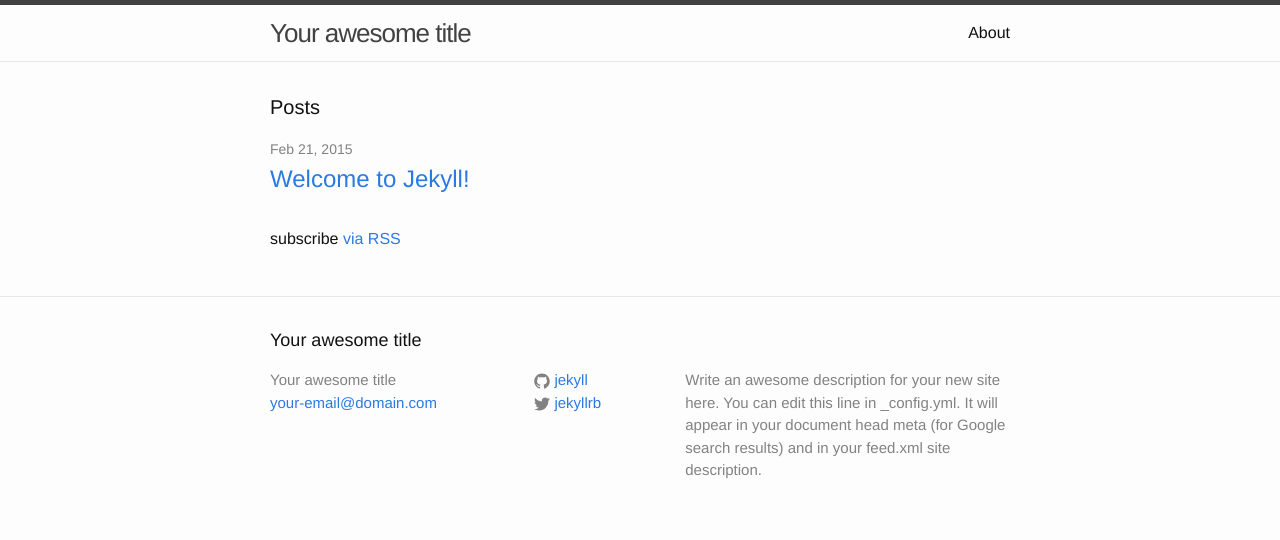
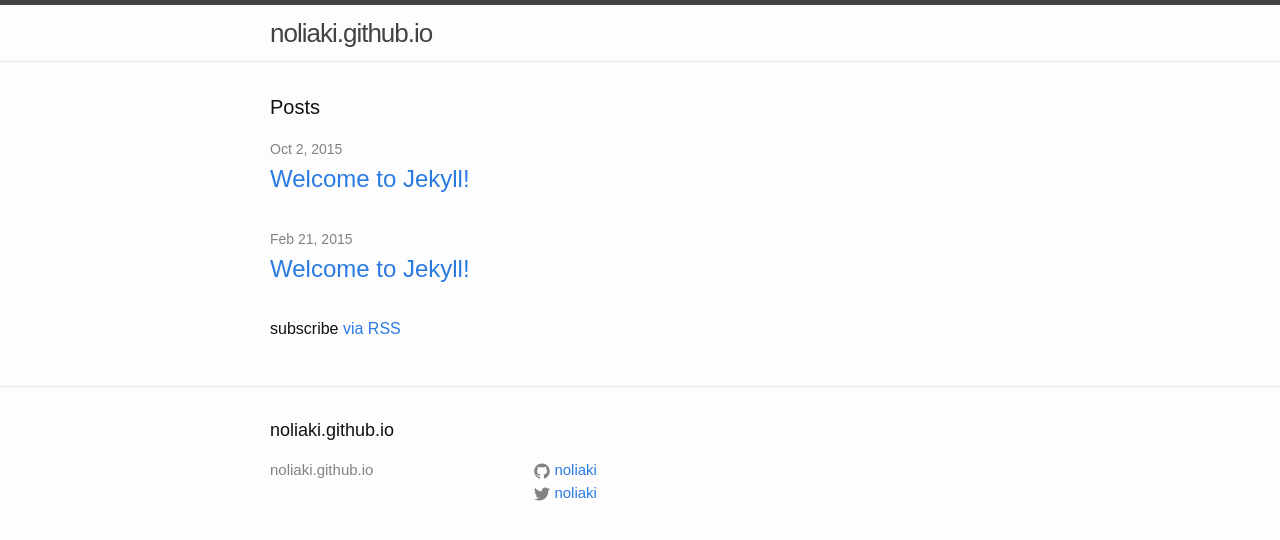
Before and after one commit to noliaki/noliaki.github.io, a Jekyll site: the page built from index.html, in a window 1280 px wide. Shown: the top 540 px of the page. Built offline with Jekyll 4.4.1, drawn with Linux system fonts in a browser that asks for light colours; some of the changed lines change nothing that is shown.

Commit message:
minor fix

```diff
--- a/_config.yml
+++ b/_config.yml
@@ -1,14 +1,14 @@
 # Site settings
-title: Your awesome title
-email: your-email@domain.com
+title: noliaki.github.io
+email: noliaki@gmail.com
 description: > # this means to ignore newlines until "baseurl:"
   Write an awesome description for your new site here. You can edit this
   line in _config.yml. It will appear in your document head meta (for
   Google search results) and in your feed.xml site description.
 baseurl: "" # the subpath of your site, e.g. /blog/
 url: "http://yourdomain.com" # the base hostname & protocol for your site
-twitter_username: jekyllrb
-github_username:  jekyll
+twitter_username: noliaki
+github_username:  noliaki
 
 # Build settings
 markdown: kramdown
--- a/_includes/footer.html
+++ b/_includes/footer.html
@@ -8,7 +8,9 @@
       <div class="footer-col  footer-col-1">
         <ul class="contact-list">
           <li>{{ site.title }}</li>
+{% comment %}
           <li><a href="mailto:{{ site.email }}">{{ site.email }}</a></li>
+{% endcomment %}
         </ul>
       </div>
 
@@ -44,10 +46,11 @@
           {% endif %}
         </ul>
       </div>
-
+{% comment %}
       <div class="footer-col  footer-col-3">
         <p class="text">{{ site.description }}</p>
       </div>
+{% endcomment %}
     </div>
 
   </div>
--- a/_includes/header.html
+++ b/_includes/header.html
@@ -3,7 +3,7 @@
   <div class="wrapper">
 
     <a class="site-title" href="{{ site.baseurl }}/">{{ site.title }}</a>
-
+{% comment %}
     <nav class="site-nav">
       <a href="#" class="menu-icon">
         <svg viewBox="0 0 18 15">
@@ -21,6 +21,7 @@
         {% endfor %}
       </div>
     </nav>
+{% endcomment %}
 
   </div>
 
--- /dev/null
+++ b/_posts/2015-10-02-welcome-to-jekyll.markdown
@@ -0,0 +1,25 @@
+---
+layout: post
+title:  "Welcome to Jekyll!"
+date:   2015-10-02 11:51:57
+categories: jekyll update
+---
+You’ll find this post in your `_posts` directory. Go ahead and edit it and re-build the site to see your changes. You can rebuild the site in many different ways, but the most common way is to run `jekyll serve`, which launches a web server and auto-regenerates your site when a file is updated.
+
+To add new posts, simply add a file in the `_posts` directory that follows the convention `YYYY-MM-DD-name-of-post.ext` and includes the necessary front matter. Take a look at the source for this post to get an idea about how it works.
+
+Jekyll also offers powerful support for code snippets:
+
+{% highlight ruby %}
+def print_hi(name)
+  puts "Hi, #{name}"
+end
+print_hi('Tom')
+#=> prints 'Hi, Tom' to STDOUT.
+{% endhighlight %}
+
+Check out the [Jekyll docs][jekyll] for more info on how to get the most out of Jekyll. File all bugs/feature requests at [Jekyll’s GitHub repo][jekyll-gh]. If you have questions, you can ask them on [Jekyll’s dedicated Help repository][jekyll-help].
+
+[jekyll]:      http://jekyllrb.com
+[jekyll-gh]:   https://github.com/jekyll/jekyll
+[jekyll-help]: https://github.com/jekyll/jekyll-help
--- a/css/main.scss
+++ b/css/main.scss
@@ -6,7 +6,7 @@
 
 
 // Our variables
-$base-font-family: Helvetica, Arial, sans-serif;
+$base-font-family: "メイリオ", Meiryo, "ヒラギノ角ゴ ProN W3", "Hiragino Kaku Gothic ProN", "游ゴシック", YuGothic, sans-serif;
 $base-font-size:   16px;
 $small-font-size:  $base-font-size * 0.875;
 $base-line-height: 1.5;
```
